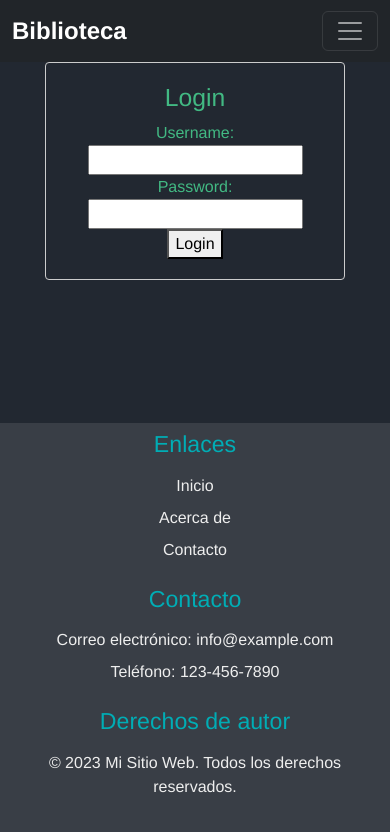
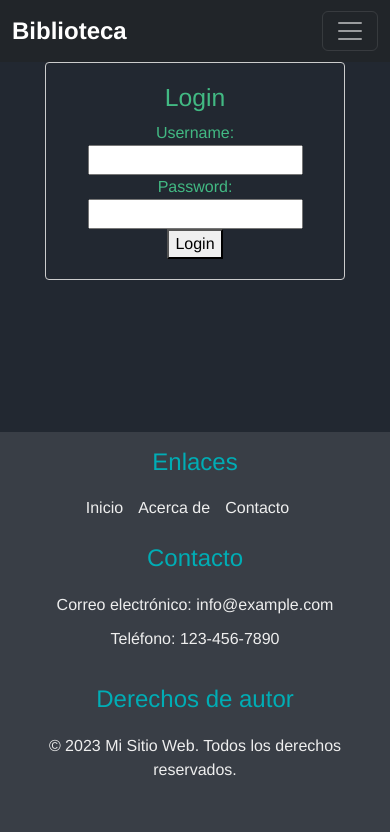
Before and after one commit to LeinadArmin/libros-king, a Vue app: page /login in a window 390 px wide. Shown: the top 832 px of the page. Built offline with nearby package versions, Linux system fonts and the light colour scheme.

Commit message:
Update HomeComponent for improving display on mobile views

```diff
--- a/src/components/FooterComponent.vue
+++ b/src/components/FooterComponent.vue
@@ -1,16 +1,16 @@
 <template>
-  <footer class="footer py-2 mt-auto">
+  <footer class="footer py-3 mt-auto">
     <div class="container">
       <div class="row">
-        <div class="col-lg-4 mb-3 mb-lg-0">
+        <div class="col-lg-4 mb-4 mb-lg-0">
           <h3>Enlaces</h3>
-          <ul class="list-unstyled">
-            <li><router-link to="/" class="footer-link">Inicio</router-link></li>
-            <li><router-link to="/about" class="footer-link">Acerca de</router-link></li>
-            <li><router-link to="/contact" class="footer-link">Contacto</router-link></li>
+          <ul class="list-inline">
+            <li class="list-inline-item"><router-link to="/" class="footer-link">Inicio</router-link></li>
+            <li class="list-inline-item"><router-link to="/about" class="footer-link">Acerca de</router-link></li>
+            <li class="list-inline-item"><router-link to="/contact" class="footer-link">Contacto</router-link></li>
           </ul>
         </div>
-        <div class="col-lg-4 mb-3 mb-lg-0">
+        <div class="col-lg-4 mb-4 mb-lg-0">
           <h3>Contacto</h3>
           <p>Correo electrónico: <a href="mailto:info@example.com" class="footer-link">info@example.com</a></p>
           <p>Teléfono: <a href="tel:123-456-7890" class="footer-link">123-456-7890</a></p>
@@ -39,13 +39,14 @@ export default {
 .footer {
   background-color: #393E46;
   color: #EEEEEE;
-  padding-top: 10px;
-  padding-bottom: 10px;
+  padding-top: 20px;
+  padding-bottom: 20px;
 }
 
 .footer h3 {
-  margin-bottom: 15px;
+  margin-bottom: 20px;
   color: #00ADB5;
+  font-size: 1.5rem;
 }
 
 .footer .footer-link {
@@ -59,18 +60,17 @@ export default {
 }
 
 .footer ul {
-  list-style-type: none;
   padding: 0;
   margin: 0;
 }
 
-.footer li {
-  margin-bottom: 8px;
+.footer .list-inline-item {
+  margin-right: 15px;
 }
 
 .footer .social-icons a {
-  font-size: 1.2rem;
-  margin-right: 8px;
+  font-size: 1.5rem;
+  margin-right: 10px;
   color: #EEEEEE;
   transition: color 0.3s ease;
 }
@@ -80,7 +80,7 @@ export default {
 }
 
 .footer p {
-  margin-bottom: 8px;
+  margin-bottom: 10px;
 }
 
 .container {
--- a/src/components/HomeComponent.vue
+++ b/src/components/HomeComponent.vue
@@ -1,6 +1,6 @@
 <template>
   <div class="welcome d-flex flex-column justify-content-center align-items-center vh-100">
-    <div class="text-center">
+    <div class="text-center content">
       <h1 class="display-4">Bienvenido a la Biblioteca de Libros</h1>
       <p class="lead">Explora nuestra colección de libros.</p>
       <router-link to="/libros" class="btn-explorar btn btn-primary btn-lg mt-3">Explorar</router-link>
@@ -22,6 +22,12 @@ export default {
   background: linear-gradient(to right, #00adb5, #393e46);
   color: #eeeeee;
   height: 100vh;
+  padding: 20px;
+  box-sizing: border-box;
+}
+
+.content {
+  max-width: 600px;
 }
 
 h1 {
@@ -58,4 +64,25 @@ h1 {
   outline: none;
   box-shadow: 0 0 0 3px rgba(0, 173, 181, 0.5);
 }
+
+/* Responsivo */
+@media (max-width: 767.98px) {
+  .welcome {
+    height: auto;
+    min-height: 100vh;
+  }
+
+  h1 {
+    font-size: 2.5rem;
+  }
+
+  .lead {
+    font-size: 1.25rem;
+  }
+
+  .btn-explorar {
+    padding: 10px 20px;
+    font-size: 1rem;
+  }
+}
 </style>
```
Also changed, not shown: 1 other file (tests, documents, lock files or other folders).
